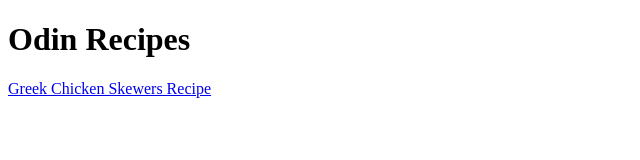
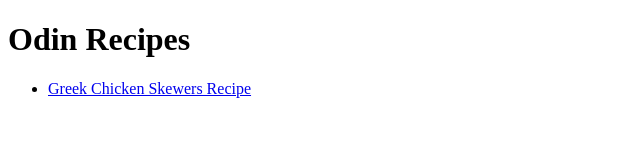
Before and after one commit to coldrust/1_recipes, a plain HTML site: page index.html in a window 1280 px wide. Shown: the whole page, without its empty margins (0-640 px from the left). Drawn offline with Linux system fonts and the light colour scheme.

```diff
--- a/index.html
+++ b/index.html
@@ -8,6 +8,9 @@
 </head>
 <body>
     <h1>Odin Recipes</h1>
-    <a href="greek-chicken-skewers.html">Greek Chicken Skewers Recipe</a>
+    <ul>
+        <li><a href="greek-chicken-skewers.html">Greek Chicken Skewers Recipe</a></li>
+    </ul>
+
 </body>
 </html>
```
